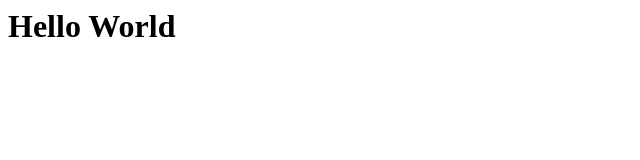
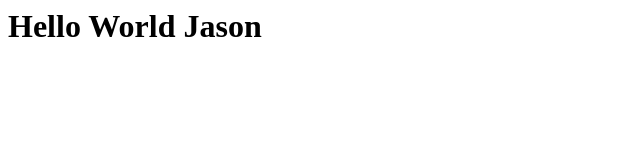
Before and after one commit to IasonTrig/Pool, a plain HTML site: page assets/www/index.html in a window 1280 px wide. Shown: the whole page, without its empty margins (0-640 px from the left). Drawn offline with Linux system fonts and the light colour scheme.

Commit message:
Added Jason in the greeting.

```diff
--- a/assets/www/index.html
+++ b/assets/www/index.html
@@ -4,6 +4,6 @@
 <script type="text/javascript" charset="utf-8" src="cordova-1.9.0.js"></script>
 </head>
 <body>
-<h1>Hello World</h1>
+<h1>Hello World Jason</h1>
 </body>
 </html>
```
